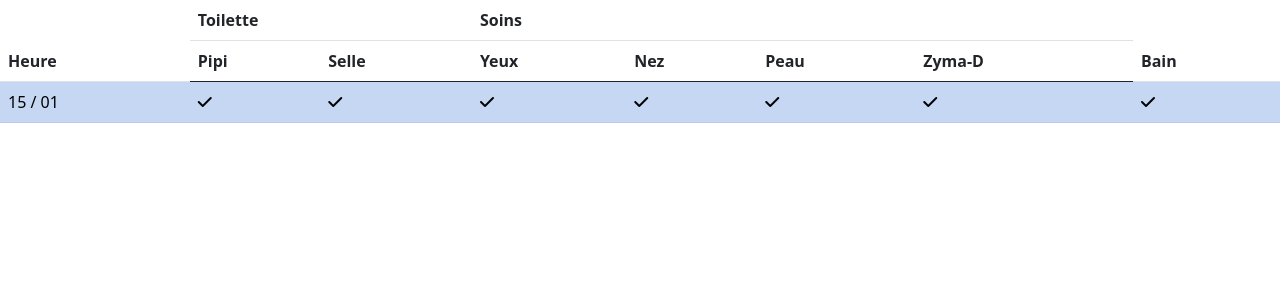
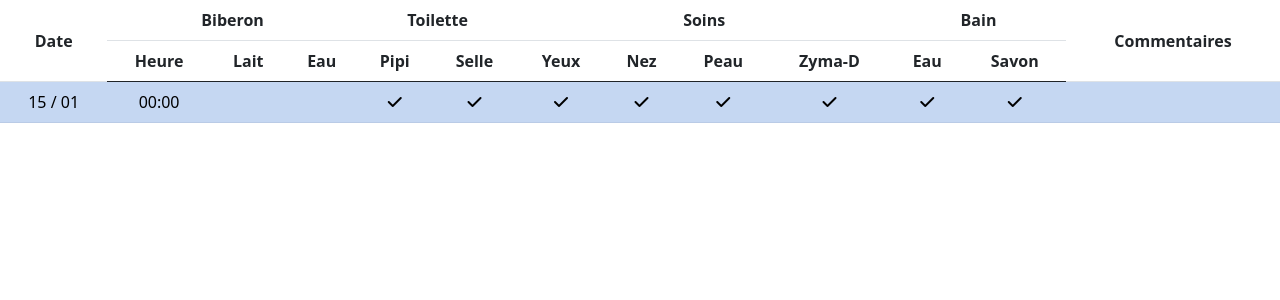
Before and after one commit to romferr/check_baby, a Flask app: page / in a window 1280 px wide. Shown: the top 300 px of the page. Run offline with Flask 2, Linux system fonts and the light colour scheme; tables that the repository leaves empty hold one stand-in row (values such as "Sample post"); some libraries are stand-ins or nearby versions.

Commit message:
fuck css

```diff
--- a/app.py
+++ b/app.py
@@ -1,7 +1,7 @@
 import sqlalchemy
 
 from flask import Flask, render_template, request, redirect, url_for
-from sqlalchemy import Column, exc, Integer, String, Date, Boolean, MetaData, ForeignKey, Float
+from sqlalchemy import Column, exc, Integer, String, Date, Boolean, MetaData, ForeignKey, Float, DateTime
 from sqlalchemy.ext.declarative import declarative_base
 from sqlalchemy.orm import relationship
 
@@ -16,35 +16,41 @@ Session.configure(bind=engine)
 session = Session()
 
 
-class Biberon(Base):
-    __tablename__ = 'biberons'
+class Day(Base):
+    __tablename__ = 'days'
     id = Column(Integer, primary_key=True)
-    type = Column(String(16), default='Lait')
-    ml = Column(Float, default=0)
+    date = Column(Date)
+    daily_cares = relationship("DailyCare", back_populates="day")
 
     def __repr__(self):
         return f'<Post "{self.id}">'
 
 
-class Care(Base):
-    __tablename__ = 'cares'
+class DailyCare(Base):
+    __tablename__ = 'daily_cares'
     id = Column(Integer, primary_key=True)
-    date = Column(Date)
-    biberon_id = Column(Integer, ForeignKey('biberons.id'))
+    hour = Column(DateTime)
+    # Biology              )
+    type = Column(String(16))
+    ml = Column(Float, default=0)
     pipi = Column(Boolean, default=False)
     selle = Column(Boolean, default=False)
+
+    # Cares
     vitamine_D = Column(Boolean, default=False)
     yeux = Column(Boolean, default=False)
     nez = Column(Boolean, default=False)
     peau = Column(Boolean, default=False)
     bain = Column(Boolean, default=False)
-    biberon = relationship("Biberon", back_populates="cares")
+    savon = Column(Boolean, default=False)
+    comments = Column(String(1024))
+    day_id = Column(Integer, ForeignKey('days.id'))
+    day = relationship("Day", back_populates="daily_cares")
 
     def __repr__(self):
         return f'<Post "{self.id}">'
 
 
-Biberon.cares = relationship("Care", order_by=Care.id, back_populates="biberon")
 try:
     Base.metadata.create_all(engine)
 except exc.SQLAlchemyError as error:
@@ -57,12 +63,16 @@ def index():  # put application's code here
         element = request.form['element']
         care_id = request.form['careId']
 
-        care = session.query(Care).filter(Care.id == care_id).one()
+        care = session.query(DailyCare).filter(DailyCare.id == care_id).one()
         care.__setattr__(element, not care.__getattribute__(element))
         return redirect('/')
     else:
-        cares = session.query(Care).order_by(Care.id).all()
-        return render_template('index.html', cares=cares, )
+        days = session.query(Day)\
+            .join(DailyCare)\
+            .filter(Day.id == DailyCare.day_id)\
+            .order_by(Day.id.desc())\
+            .all()
+        return render_template('index.html', days=days, )
 
 
 if __name__ == '__main__':
--- a/templates/index.html
+++ b/templates/index.html
@@ -25,44 +25,60 @@
     <table id="table" class="table table-striped">
     <thead>
         <tr>
-            <th class="tg-nrix" rowspan="2">Heure</th>
-            <th class="tg-baqh" colspan="2">Toilette</th>
-            <th class="tg-baqh" colspan="4">Soins</th>
-            <th class="tg-cly1" rowspan="2">Bain</th>
+            <th class="align-middle text-center" rowspan="2">Date</th>
+            <th class="align-middle text-center" colspan="3" >Biberon</th>
+            <th class="text-center" colspan="2">Toilette</th>
+            <th class="text-center" colspan="4">Soins</th>
+            <th class="align-middle text-center" colspan="2">Bain</th>
+            <th class="align-middle text-center" rowspan="2">Commentaires</th>
         </tr>
         <tr>
-            <th class="tg-baqh">Pipi</th>
-            <th class="tg-baqh">Selle</th>
-            <th class="tg-baqh">Yeux</th>
-            <th class="tg-baqh">Nez</th>
-            <th class="tg-baqh">Peau</th>
-            <th class="tg-baqh">Zyma-D</th>
+            <th class="text-center">Heure</th>
+            <th class="text-center">Lait</th>
+            <th class="text-center">Eau</th>
+            <th class="text-center">Pipi</th>
+            <th class="text-center">Selle</th>
+            <th class="text-center">Yeux</th>
+            <th class="text-center">Nez</th>
+            <th class="text-center">Peau</th>
+            <th class="text-center">Zyma-D</th>
+            <th class="text-center">Eau</th>
+            <th class="text-center">Savon</th>
         </tr>
     </thead>
         <tbody>
-        {% for care in cares %}
+        {% for day in days %}
             {% if loop.first %}
-                <tr class="table-primary" id={{ care.id }}>
+                <tr class="table-primary" id={{ day.id }}>
             {% else %}
-                <tr id={{ care.id }}>
+                <tr id={{ day.id }}>
             {% endif %}
-        <td class="center">{{ care.date.strftime('%d / %m') }}</td>
-        <td class="center" data-name="pipi">{% if care.pipi %} <i class="fa-solid fa-check switchable"></i> {% else %}
+
+            <td class="center text-center" rowspan={{ day.daily_cares|length }}>{{ day.date.strftime('%d / %m') }}</td>
+
+            {% for daily in day.daily_cares %}
+                <td class="center text-center">{{ day.date.strftime('%H:%M') }}</td>
+                <td class="center text-center" data-name="lait"></td>
+                <td class="center text-center" data-name="eau">{% if daily.type == "eau" %} {{ daily.ml }} ml{% endif %}</td>
+                <td class="center text-center" data-name="pipi">{% if daily.pipi %} <i class="fa-solid fa-check switchable"></i> {% else %}
                     <i class="fa-solid fa-xmark switchable"></i></i>{% endif %}</td>
-        <td class="center" data-name="selle">{% if care.selle %} <i class="fa-solid fa-check switchable"></i> {% else %}
+                <td class="center text-center" data-name="selle">{% if daily.selle %} <i class="fa-solid fa-check switchable"></i> {% else %}
                     <i class="fa-solid fa-xmark switchable"></i></i>{% endif %}</td>
-        <td class="center" data-name="yeux">{% if care.yeux %} <i class="fa-solid fa-check switchable"></i> {% else %}
+                <td class="center text-center" data-name="yeux">{% if daily.yeux %} <i class="fa-solid fa-check switchable"></i> {% else %}
                     <i class="fa-solid fa-xmark switchable"></i></i>{% endif %}</td>
-        <td class="center" data-name="nez">{% if care.nez %} <i class="fa-solid fa-check switchable"></i> {% else %}
+                <td class="center text-center" data-name="nez">{% if daily.nez %} <i class="fa-solid fa-check switchable"></i> {% else %}
                     <i class="fa-solid fa-xmark switchable"></i></i>{% endif %}</td>
-        <td class="center" data-name="peau">{% if care.peau %} <i class="fa-solid fa-check switchable"></i> {% else %}
+                <td class="center text-center" data-name="peau">{% if daily.peau %} <i class="fa-solid fa-check switchable"></i> {% else %}
                     <i class="fa-solid fa-xmark switchable"></i></i>{% endif %}</td>
-        <td class="center" data-name="vitamine_D">{% if care.vitamine_D %}
-            <i class="fa-solid fa-check switchable"></i> {% else %} <i class="fa-solid fa-xmark switchable"></i>
-            </i>{% endif %}</td>
-        <td class="center" data-name="bain">{% if care.bain %} <i class="fa-solid fa-check switchable"></i> {% else %}
+                <td class="center text-center" data-name="vitamine_D">{% if daily.vitamine_D %}
+                    <i class="fa-solid fa-check switchable"></i> {% else %} <i class="fa-solid fa-xmark switchable"></i> </i>{% endif %}</td>
+                <td class="center text-center" data-name="bain">{% if daily.bain %} <i class="fa-solid fa-check switchable"></i> {% else %}
                     <i class="fa-solid fa-xmark switchable"></i>{% endif %}</td>
+                <td class="center text-center" data-name="savon">{% if daily.bain %} <i class="fa-solid fa-check switchable"></i> {% else %}
+                    <i class="fa-solid fa-xmark switchable"></i>{% endif %}</td>
+                <td class="center text-center" data-name="comments"></td>
                 </tr>
+            {% endfor %}
         {% endfor %}
         </tbody>
     </table>
@@ -81,15 +97,4 @@
             });
         });
     </script>
-
-    <style type="text/css">
-        .tg  {border-collapse:collapse;border-spacing:0;}
-        .tg td{border-color:black;border-style:solid;border-width:1px;font-family:Arial, sans-serif;font-size:14px;
-          overflow:hidden;padding:10px 5px;word-break:normal;}
-        .tg th{border-color:black;border-style:solid;border-width:1px;font-family:Arial, sans-serif;font-size:14px;
-          font-weight:normal;overflow:hidden;padding:10px 5px;word-break:normal;}
-        .tg .tg-cly1{text-align:left;vertical-align:middle}
-        .tg .tg-baqh{text-align:center;vertical-align:top}
-        .tg .tg-nrix{text-align:center;vertical-align:middle}
-    </style>
 {% endblock %}
```
Also changed, not shown: static/css/main.css (deleted). Lines whose indentation alone changed are shown as unchanged.
